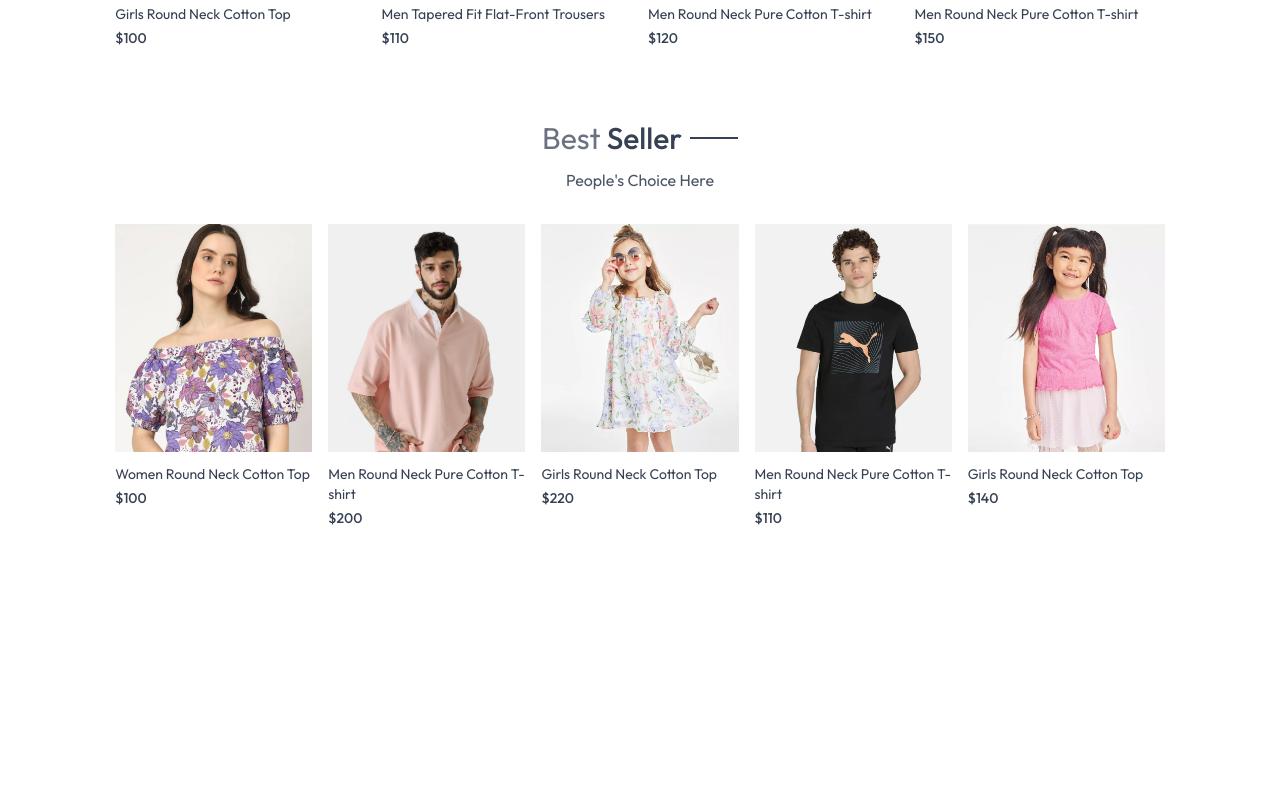
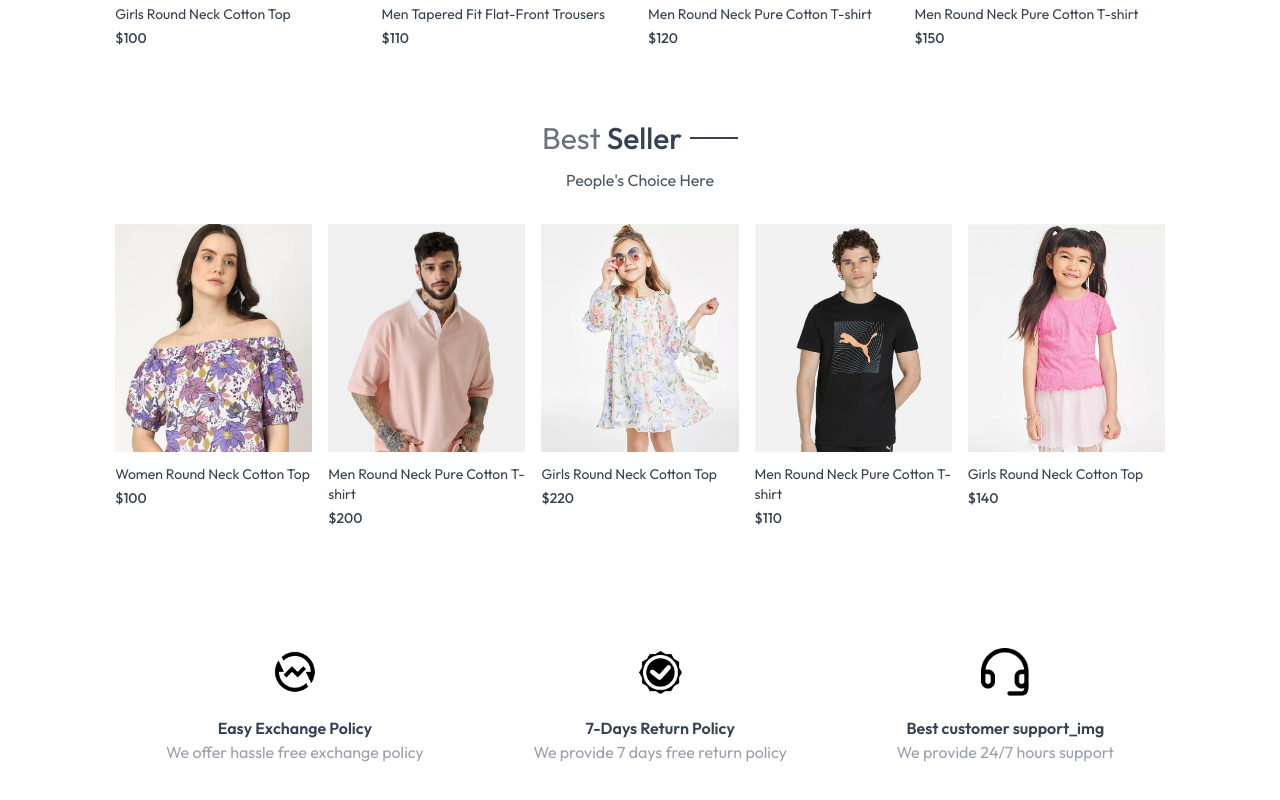
Before and after one commit to rohanmaharjan/E-commerce, a React (Vite) app in the folder frontend/: page / in a window 1280 px wide. Shown: the part 1713-2513 px from the top of the page. Before the commit the page ends 2281 px from the top, so only its background shows below. Built offline with nearby package versions, Linux system fonts and the light colour scheme.

Commit message:
added policy icons

```diff
--- /dev/null
+++ b/frontend/src/components/OurPolicy.jsx
@@ -0,0 +1,30 @@
+import React from 'react'
+import { assets } from '../assets/assets'
+
+const OurPolicy = () => {
+  return (
+    <div className='flex flex-col sm:flex-row justify-around gap-12 sm:gap-2 text-center py-20 text-xs sm:text-sm md:text-base text-gray-700'>
+
+        <div>
+            <img src={assets.exchange_icon} className='w-12 m-auto mb-5' alt="" />
+            <p className='font-semibold'>Easy Exchange Policy</p>
+            <p className='text-gray-400'>We offer hassle free exchange policy</p>
+        </div>
+
+        <div>
+            <img src={assets.quality_icon} className='w-12 m-auto mb-5' alt="" />
+            <p className='font-semibold'>7-Days Return Policy</p>
+            <p className='text-gray-400'>We provide 7 days free return policy</p>
+        </div>
+
+        <div>
+            <img src={assets.support_img} className='w-12 m-auto mb-5' alt="" />
+            <p className='font-semibold'>Best customer support_img</p>
+            <p className='text-gray-400'>We provide 24/7 hours support</p>
+        </div>
+
+    </div>
+  )
+}
+
+export default OurPolicy
--- a/frontend/src/pages/Home.jsx
+++ b/frontend/src/pages/Home.jsx
@@ -2,6 +2,7 @@
 import Hero from '../components/Hero'
 import LatestCollection from '../components/LatestCollection'
 import BestSeller from '../components/BestSeller'
+import OurPolicy from '../components/OurPolicy'
 
 const Home = () => {
   return (
@@ -9,6 +10,7 @@
       <Hero />
       <LatestCollection />
       <BestSeller />
+      <OurPolicy />
 
     </div>
   )
```
